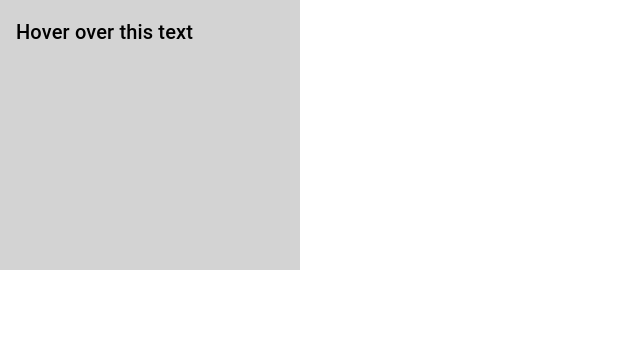
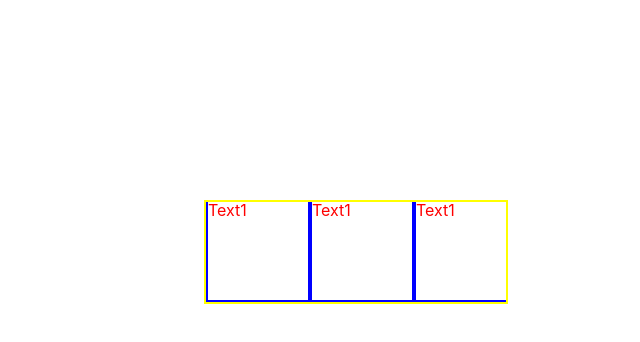
Before and after one commit to pandeytanish/React-MUI, a React (Create React App) app: page / in a window 1280 px wide. Shown: the top 342 px of the page, without its empty margins (0-640 px from the left). Built offline with nearby package versions, Linux system fonts and the light colour scheme.

Commit message:
card scrooll

```diff
--- a/src/App.js
+++ b/src/App.js
@@ -33,6 +33,7 @@ import UserBuisness from './UserBuisness';
 import ExpandableBox from './Offers';
 import TestExpand from './TestExpand';
 import ProfileCardHover from './ProfileCardHover';
+import CardScroll from './CardScroll';
 
 
 
@@ -80,7 +81,8 @@ function App() {
     {/* <UserBuisness/> */}
  {/* <TestExpand/>
  <ExpandableBox/> */}
- <ProfileCardHover/>
+ {/* <ProfileCardHover/> */}
+ <CardScroll/>
    </>
   );
 }
--- /dev/null
+++ b/src/CardScroll.css
@@ -0,0 +1,39 @@
+.horizontal-scroll-wrapper {
+    width: 100px;
+    height: 300px;
+    overflow-y: auto;
+    overflow-x: hidden;
+    color: red;
+    border : "2px solid red"
+  }
+  .horizontal-scroll-wrapper > div {
+    width: 100px;
+    height: 100px;
+    color: red;
+    border : 2px solid red
+  }
+  .horizontal-scroll-wrapper {
+    transform: rotate(-90deg);
+    transform-origin: right top;
+    color: red;
+    border : 2px solid red
+
+  }
+  .horizontal-scroll-wrapper > div {
+    transform: rotate(90deg);
+    transform-origin: right top;
+    color: red;
+    border : 2px solid red
+  }
+  .horizontal-scroll-wrapper {
+    transform:rotate(-90deg) translateY(-100px);
+    color: red;
+    border : 2px solid red
+  }
+
+  .squares{
+    height: 600px;
+    width : 100px;
+    border: 2px solid red;
+    margin: 200px;
+  }
--- /dev/null
+++ b/src/CardScroll.jsx
@@ -0,0 +1,70 @@
+import React from 'react';
+import { Box, styled } from '@mui/material';
+const HorizontalScrollWrapper = styled(Box)(({}) => ({
+    width: '100px',
+    height: '300px',
+    overflowY: 'auto',
+    overflowX: 'hidden',
+    transform: 'rotate(-90deg) translateY(-100px)',
+    transformOrigin: 'right top',
+    color: 'red',
+    border: '2px solid yellow',
+    margin: '200px',
+  }));
+
+  const StyledTypography = styled("div")(({}) => ({
+    width: '100px',
+    height: '100px',
+    transform: 'rotate(90deg)',
+    transformOrigin: 'right top',
+    color: 'red',
+    border: '2px solid Blue',
+  }));
+
+const CardScroll = () => {
+  return (
+
+
+<HorizontalScrollWrapper>
+  <StyledTypography  >
+  Text1
+  </StyledTypography>
+  <StyledTypography  >
+  Text1
+  </StyledTypography>
+  <StyledTypography  >
+  Text1
+  </StyledTypography>
+  <StyledTypography  >
+  Text1
+  </StyledTypography>
+  <StyledTypography  >
+  Text1
+  </StyledTypography>
+  <StyledTypography  >
+  Text1
+  </StyledTypography>
+  <StyledTypography  >
+  Text1
+  </StyledTypography>
+  <StyledTypography  >
+  Text1
+  </StyledTypography>
+  <StyledTypography  >
+  Text1
+  </StyledTypography>
+  <StyledTypography  >
+  Text1
+  </StyledTypography>
+  <StyledTypography  >
+  Text1
+  </StyledTypography>
+  <StyledTypography  >
+  Text1
+  </StyledTypography>
+
+</HorizontalScrollWrapper>
+  );
+};
+
+export default CardScroll;
```
